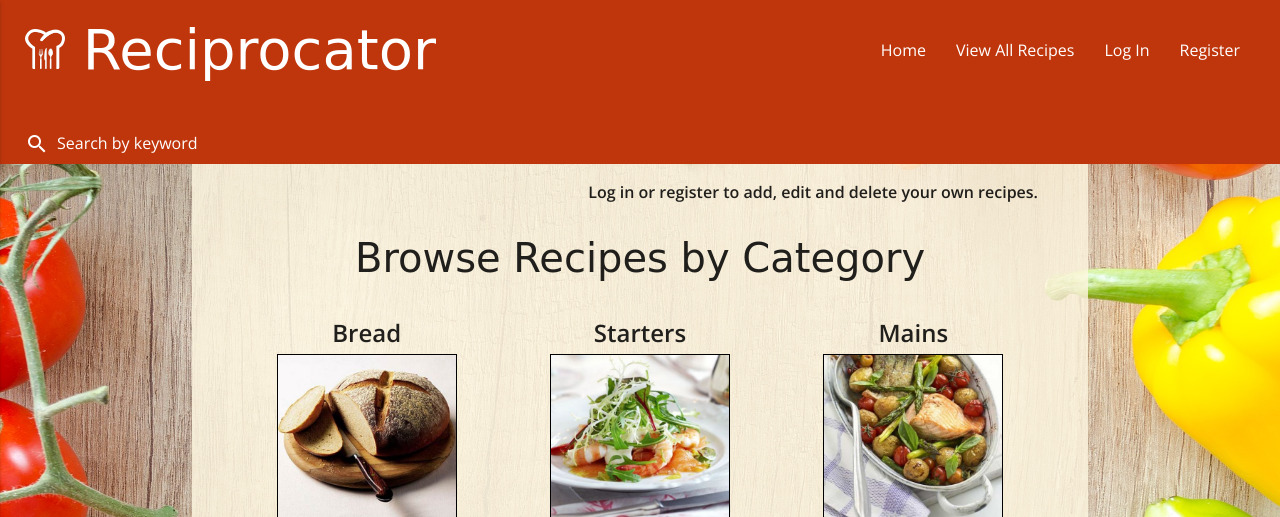
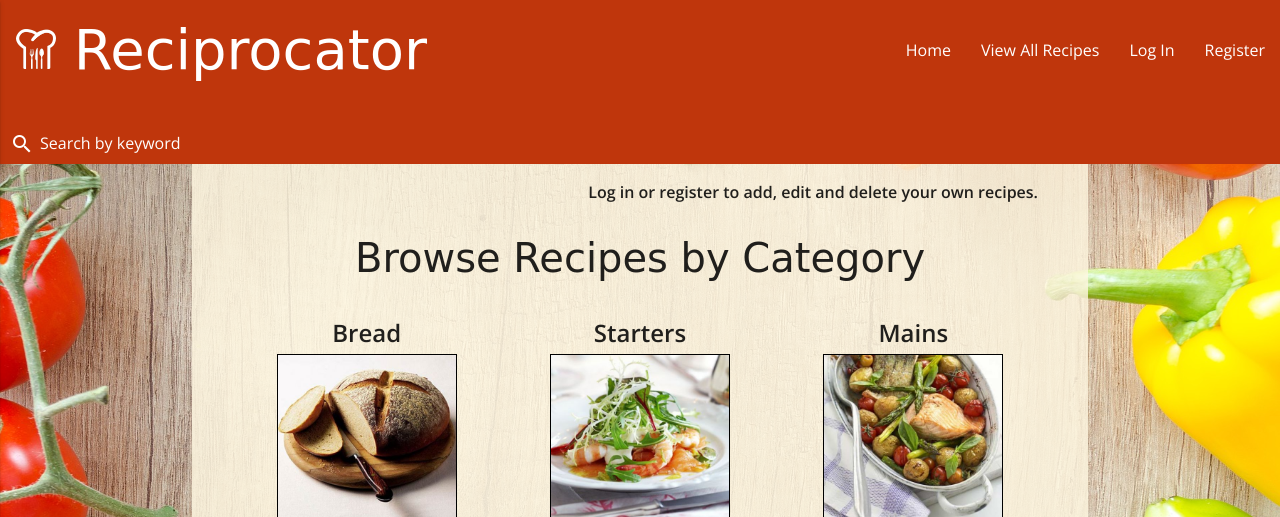
Before and after one commit to joanms/recipe-database, a Flask app: page / in a window 1280 px wide. Shown: the top 517 px of the page. Run offline with Flask 2, Linux system fonts and the light colour scheme; data that the repository does not hold is empty; some libraries are stand-ins or nearby versions; some web fonts are replaced.

Commit message:
Adjust margins and padding in nav

```diff
--- a/static/css/style.css
+++ b/static/css/style.css
@@ -19,8 +19,6 @@ nav {
 
 .nav-wrapper {
     font-family: "Open Sans", sans-serif;
-    padding-left: 25px;
-    padding-right: 25px;
 }
 
 #main-nav {
@@ -31,12 +29,17 @@ nav {
 .brand-logo {
     font-family: "Fondamento", cursive;
     font-size: 1.5rem !important; /*!important is used to override the Materialize CSS*/
+    margin-left: 1rem;
 }
 
 ::placeholder {
     font-size: 1rem;
     color: white;
-    margin-bottom: 1rem;
+    padding-left: 0.5rem;
+}
+
+.label-icon {
+    margin-left: 10px;
 }
 
 #search {
```
